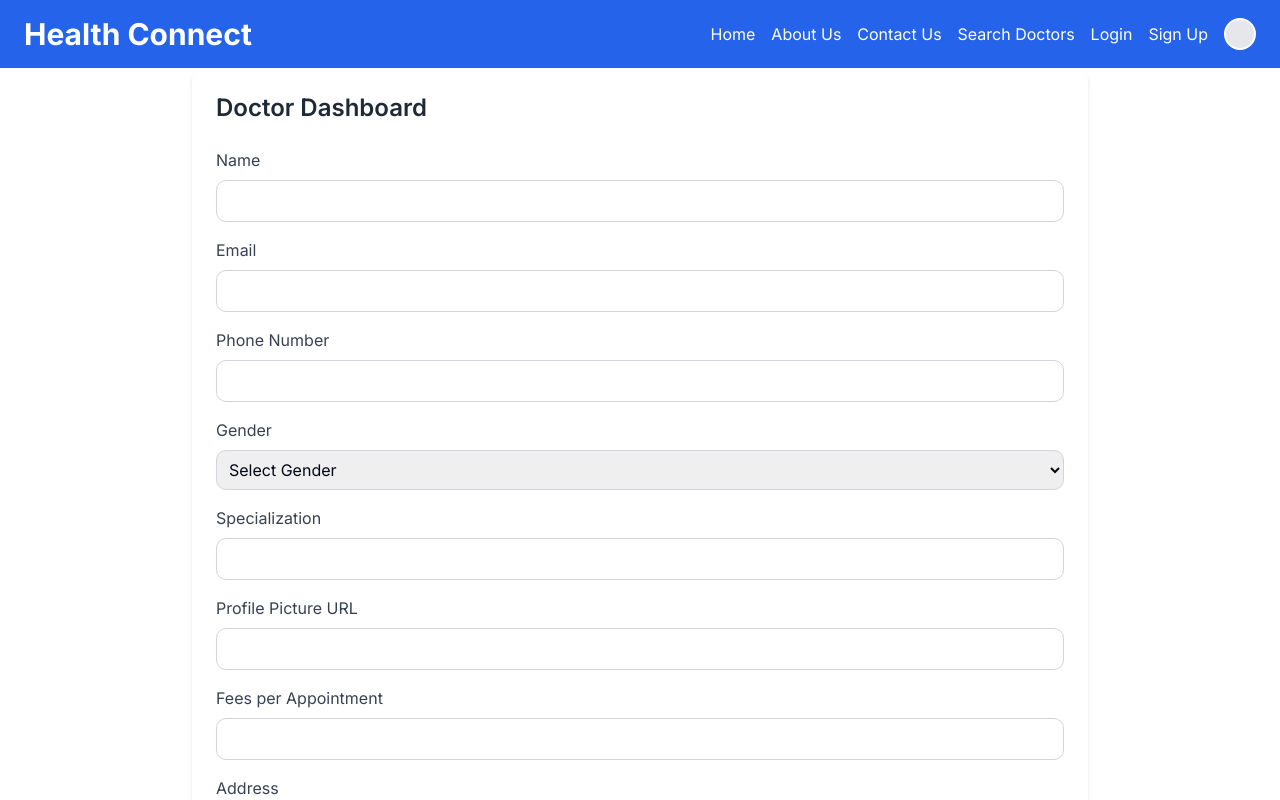
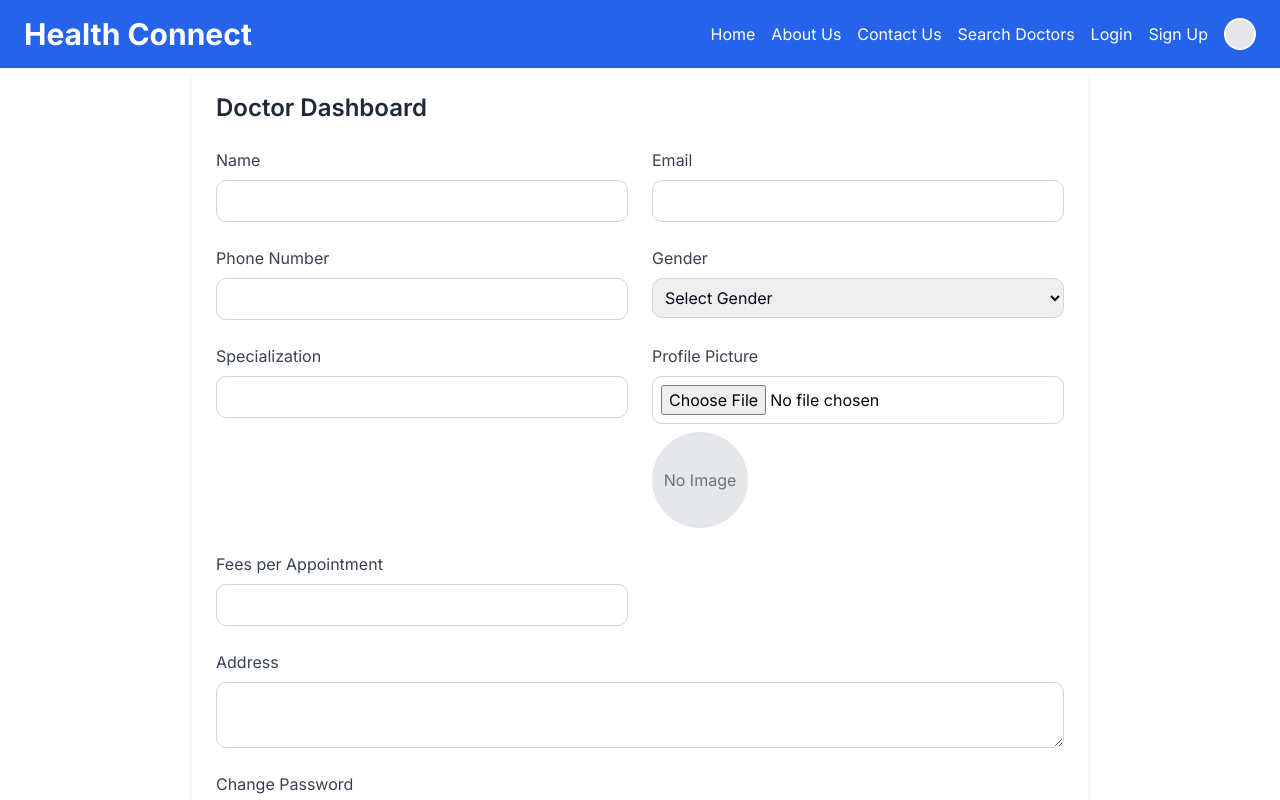
Before and after one commit to Aditya26Das/HealthConnect, a Next.js app: page /doctor-dashboard in a window 1280 px wide. Shown: the top 800 px of the page. Built offline with nearby package versions, Linux system fonts and the light colour scheme.

Commit message:
Context Added

```diff
--- a/src/api/appwrite/auth.ts
+++ b/src/api/appwrite/auth.ts
@@ -1,7 +1,7 @@
 "use server";
 import conf from "@/conf/config";
 import { Client, Account, ID } from "appwrite";
-import { cookies } from "next/headers";
+// import { cookies } from "next/headers";
 
 const client = new Client()
     .setEndpoint(conf.appwrite_url)
@@ -17,7 +17,7 @@ export const signUp = async (email: string, password: string, name: string): Pro
             password,
             name
         );
-        console.log(result);
+        // console.log(result);
         return result; // Return the result so we can handle the response in the client
     } catch (error:any) {
         console.error("Signup error:", error);
@@ -27,11 +27,15 @@ export const signUp = async (email: string, password: string, name: string): Pro
 
 export const login = async (email: string, password: string): Promise<any> => {
     try {
-        return await account.createEmailPasswordSession(
+        const session = await account.createEmailPasswordSession(
             email,
             password
         );
-        // console.log(session);
+
+        if (!session) {
+            throw Error("Cannot Log In")
+        }
+
         // const nextJsCookies = cookies();
         // nextJsCookies.set("my-custom-session", session.secret, {
         //     path: "/",
@@ -39,6 +43,7 @@ export const login = async (email: string, password: string): Promise<any> => {
         //     sameSite: "strict",
         //     secure: true,
         // }); // Return the session so we can handle the response in the client
+        return session
     } catch (error:any) {
         console.error("Login error:", error);
         throw new Error(`Login failed: ${error.message}`);
--- a/src/app/doctor-dashboard/page.tsx
+++ b/src/app/doctor-dashboard/page.tsx
@@ -1,5 +1,5 @@
 "use client";
-import React, { useState, ChangeEvent, FormEvent } from "react";
+import React, { useState, ChangeEvent, FormEvent } from 'react';
 
 interface DoctorInfo {
   name: string;
@@ -14,19 +14,17 @@ interface DoctorInfo {
 
 const DoctorDashboard: React.FC = () => {
   const [doctorInfo, setDoctorInfo] = useState<DoctorInfo>({
-    name: "",
-    email: "",
-    phone: "",
-    gender: "",
-    specialization: "",
-    profilePicture: "",
-    fees: "",
-    address: "",
+    name: '',
+    email: '',
+    phone: '',
+    gender: '',
+    specialization: '',
+    profilePicture: '',
+    fees: '',
+    address: '',
   });
 
-  const handleChange = (
-    e: ChangeEvent<HTMLInputElement | HTMLTextAreaElement | HTMLSelectElement>
-  ) => {
+  const handleChange = (e: ChangeEvent<HTMLInputElement | HTMLTextAreaElement | HTMLSelectElement>) => {
     const { name, value } = e.target;
     setDoctorInfo({ ...doctorInfo, [name]: value });
   };
@@ -40,16 +38,22 @@ const DoctorDashboard: React.FC = () => {
     // Handle password change
   };
 
+  const handleImageUpload = (e: ChangeEvent<HTMLInputElement>) => {
+    if (e.target.files && e.target.files[0]) {
+      const reader = new FileReader();
+      reader.onload = (event: any) => {
+        setDoctorInfo({ ...doctorInfo, profilePicture: event.target.result });
+      };
+      reader.readAsDataURL(e.target.files[0]);
+    }
+  };
+
   return (
     <div className="p-6 max-w-4xl mx-auto bg-white shadow-md rounded-md">
-      <h2 className="text-2xl font-semibold text-gray-800 mb-6">
-        Doctor Dashboard
-      </h2>
-      <form onSubmit={handleSubmit} className="space-y-4">
+      <h2 className="text-2xl font-semibold text-gray-800 mb-6">Doctor Dashboard</h2>
+      <form onSubmit={handleSubmit} className="grid grid-cols-1 md:grid-cols-2 gap-6">
         <div className="flex flex-col space-y-2">
-          <label className="text-gray-700" htmlFor="name">
-            Name
-          </label>
+          <label className="text-gray-700" htmlFor="name">Name</label>
           <input
             type="text"
             id="name"
@@ -60,9 +64,7 @@ const DoctorDashboard: React.FC = () => {
           />
         </div>
         <div className="flex flex-col space-y-2">
-          <label className="text-gray-700" htmlFor="email">
-            Email
-          </label>
+          <label className="text-gray-700" htmlFor="email">Email</label>
           <input
             type="email"
             id="email"
@@ -73,9 +75,7 @@ const DoctorDashboard: React.FC = () => {
           />
         </div>
         <div className="flex flex-col space-y-2">
-          <label className="text-gray-700" htmlFor="phone">
-            Phone Number
-          </label>
+          <label className="text-gray-700" htmlFor="phone">Phone Number</label>
           <input
             type="text"
             id="phone"
@@ -86,9 +86,7 @@ const DoctorDashboard: React.FC = () => {
           />
         </div>
         <div className="flex flex-col space-y-2">
-          <label className="text-gray-700" htmlFor="gender">
-            Gender
-          </label>
+          <label className="text-gray-700" htmlFor="gender">Gender</label>
           <select
             id="gender"
             name="gender"
@@ -103,9 +101,7 @@ const DoctorDashboard: React.FC = () => {
           </select>
         </div>
         <div className="flex flex-col space-y-2">
-          <label className="text-gray-700" htmlFor="specialization">
-            Specialization
-          </label>
+          <label className="text-gray-700" htmlFor="specialization">Specialization</label>
           <input
             type="text"
             id="specialization"
@@ -116,29 +112,24 @@ const DoctorDashboard: React.FC = () => {
           />
         </div>
         <div className="flex flex-col space-y-2">
-          <label className="text-gray-700" htmlFor="profilePicture">
-            Profile Picture URL
-          </label>
+          <label className="text-gray-700" htmlFor="profilePicture">Profile Picture</label>
           <input
-            type="text"
+            type="file"
             id="profilePicture"
             name="profilePicture"
-            value={doctorInfo.profilePicture}
-            onChange={handleChange}
+            onChange={handleImageUpload}
             className="border border-gray-300 p-2 rounded-md focus:outline-none focus:ring-2 focus:ring-blue-400"
           />
-          {doctorInfo.profilePicture && (
-            <img
-              src={doctorInfo.profilePicture}
-              alt="Profile"
-              className="mt-2 h-24 w-24 rounded-full object-cover"
-            />
+          {doctorInfo.profilePicture ? (
+            <img src={doctorInfo.profilePicture} alt="Profile" className="mt-2 h-24 w-24 rounded-full object-cover" />
+          ) : (
+            <div className="mt-2 h-24 w-24 bg-gray-200 rounded-full flex items-center justify-center">
+              <span className="text-gray-500">No Image</span>
+            </div>
           )}
         </div>
         <div className="flex flex-col space-y-2">
-          <label className="text-gray-700" htmlFor="fees">
-            Fees per Appointment
-          </label>
+          <label className="text-gray-700" htmlFor="fees">Fees per Appointment</label>
           <input
             type="text"
             id="fees"
@@ -148,10 +139,8 @@ const DoctorDashboard: React.FC = () => {
             className="border border-gray-300 p-2 rounded-md focus:outline-none focus:ring-2 focus:ring-blue-400"
           />
         </div>
-        <div className="flex flex-col space-y-2">
-          <label className="text-gray-700" htmlFor="address">
-            Address
-          </label>
+        <div className="flex flex-col space-y-2 md:col-span-2">
+          <label className="text-gray-700" htmlFor="address">Address</label>
           <textarea
             id="address"
             name="address"
@@ -160,10 +149,8 @@ const DoctorDashboard: React.FC = () => {
             className="border border-gray-300 p-2 rounded-md focus:outline-none focus:ring-2 focus:ring-blue-400"
           />
         </div>
-        <div className="flex flex-col space-y-2">
-          <label className="text-gray-700" htmlFor="password">
-            Change Password
-          </label>
+        <div className="flex flex-col space-y-2 md:col-span-2">
+          <label className="text-gray-700" htmlFor="password">Change Password</label>
           <button
             type="button"
             onClick={handlePasswordChange}
@@ -172,12 +159,14 @@ const DoctorDashboard: React.FC = () => {
             Change Password
           </button>
         </div>
+        <div className="md:col-span-2">
           <button
             type="submit"
             className="w-full bg-blue-500 text-white p-2 rounded-md hover:bg-blue-600 focus:outline-none focus:ring-2 focus:ring-blue-400"
           >
             Save Changes
           </button>
+        </div>
       </form>
     </div>
   );
--- a/src/app/login/page.tsx
+++ b/src/app/login/page.tsx
@@ -14,8 +14,10 @@ import { Input } from "@/components/ui/input";
 import { Label } from "@/components/ui/label";
 import { Tabs, TabsContent, TabsList, TabsTrigger } from "@/components/ui/tabs";
 import { login } from "@/api/appwrite/auth";
+import { useUser } from "@/context";
 
 function Login() {
+  const { setUser } = useUser();
   const router = useRouter();
   const [doctorDetails, setDoctorDetails] = useState({ email: '', password: '' });
   const [patientDetails, setPatientDetails] = useState({ email: '', password: '' });
@@ -34,6 +36,13 @@ function Login() {
     const details = userType === 'Doctor' ? doctorDetails : patientDetails;
     try {
       const session = await login(details.email, details.password);
+
+      setUser({
+        isLoggedIn: true,
+        isDoctor: userType == 'Doctor',
+        userId : session.userId
+      })
+
       if (session && details === doctorDetails) {
         router.push('/doctor-dashboard');
       }
--- a/src/app/signup/page.tsx
+++ b/src/app/signup/page.tsx
@@ -14,8 +14,10 @@ import { Input } from '@/components/ui/input';
 import { Label } from '@/components/ui/label';
 import { Tabs, TabsContent, TabsList, TabsTrigger } from '@/components/ui/tabs';
 import { signUp } from '@/api/appwrite/auth';
+import { useUser } from '@/context';
 
 function Signup() {
+  const {setUser} = useUser();
   const router = useRouter();
   const [doctorDetails, setDoctorDetails] = useState({ name: '', email: '', password: '' });
   const [patientDetails, setPatientDetails] = useState({ name: '', email: '', password: '' });
@@ -34,6 +36,13 @@ function Signup() {
     const details = userType === 'Doctor' ? doctorDetails : patientDetails;
     try {
       const user = await signUp(details.email, details.password, details.name);
+
+      setUser({
+        isLoggedIn: true,
+        isDoctor: userType === 'Doctor',
+        userId: user.$id
+      })
+
       if (user) {
         if (details === doctorDetails) {
           router.push('/doctor-dashboard');
--- /dev/null
+++ b/src/context/index.tsx
@@ -0,0 +1,35 @@
+import React, { createContext, useContext, useState, FC, ReactNode } from 'react';
+
+interface UserContextType {
+    isLoggedIn: boolean;
+    isDoctor: boolean;
+    userId: string | null;
+    setUser: (user: Partial<UserContextType>) => void;
+}
+
+const UserContext = createContext<UserContextType | undefined>(undefined);
+
+const UserProvider: FC<{ children: ReactNode }> = ({ children }) => {
+    const [state, setState] = useState<Omit<UserContextType, 'setUser'>>({
+        isLoggedIn: false,
+        isDoctor: false,
+        userId: null,
+    });
+    const setUser = (user: Partial<UserContextType>) => setState((prevState) => ({ ...prevState, ...user }));
+
+    return (
+        <UserContext.Provider value={{ ...state, setUser }}>
+            {children}
+        </UserContext.Provider>
+    );
+};
+
+const useUser = (): UserContextType => {
+    const context = useContext(UserContext);
+    if (context === undefined) {
+        throw new Error('useUser must be used within a UserProvider');
+    }
+    return context;
+};
+
+export { UserProvider, useUser };
```
Lines whose indentation alone changed are shown as unchanged.
